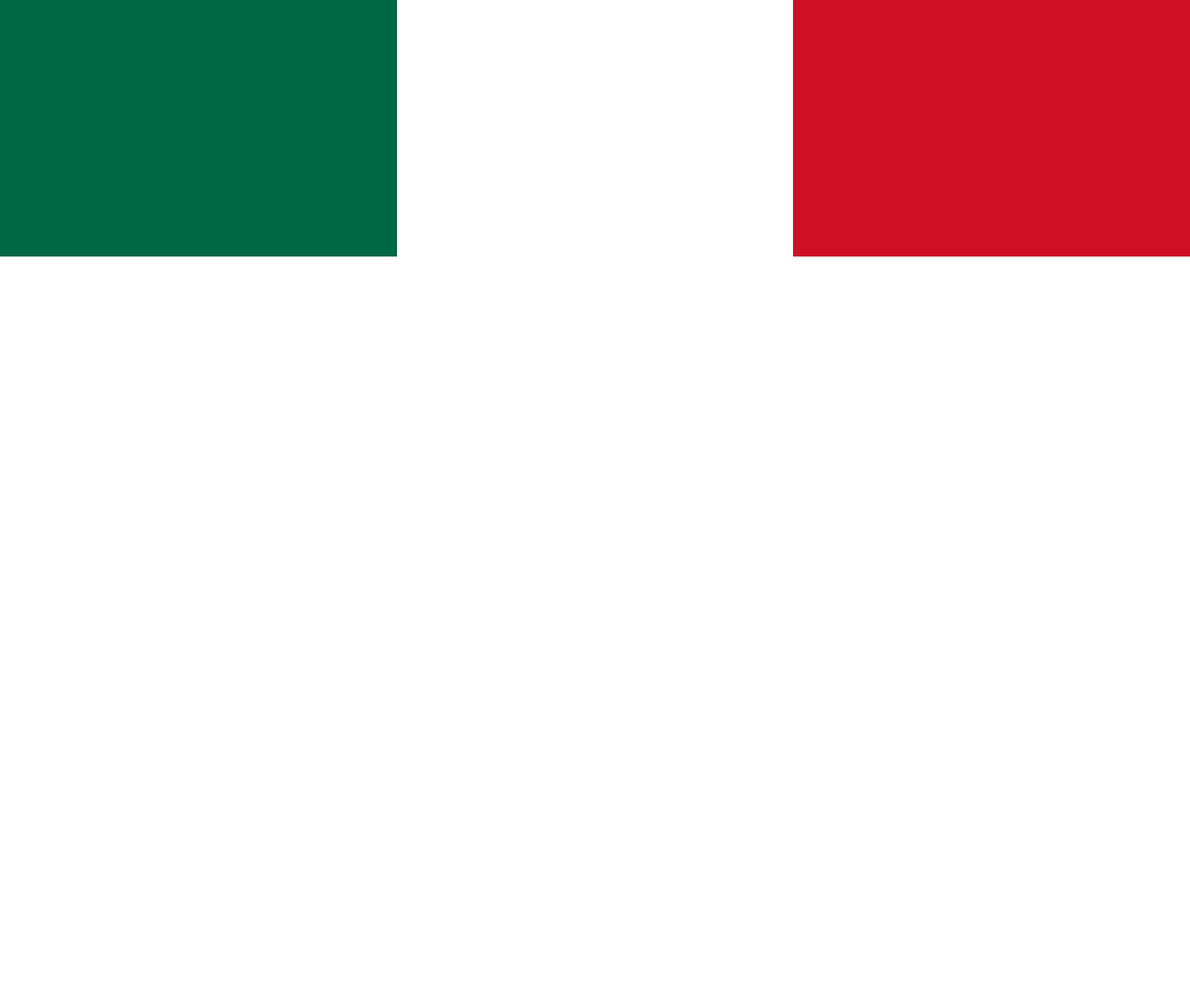
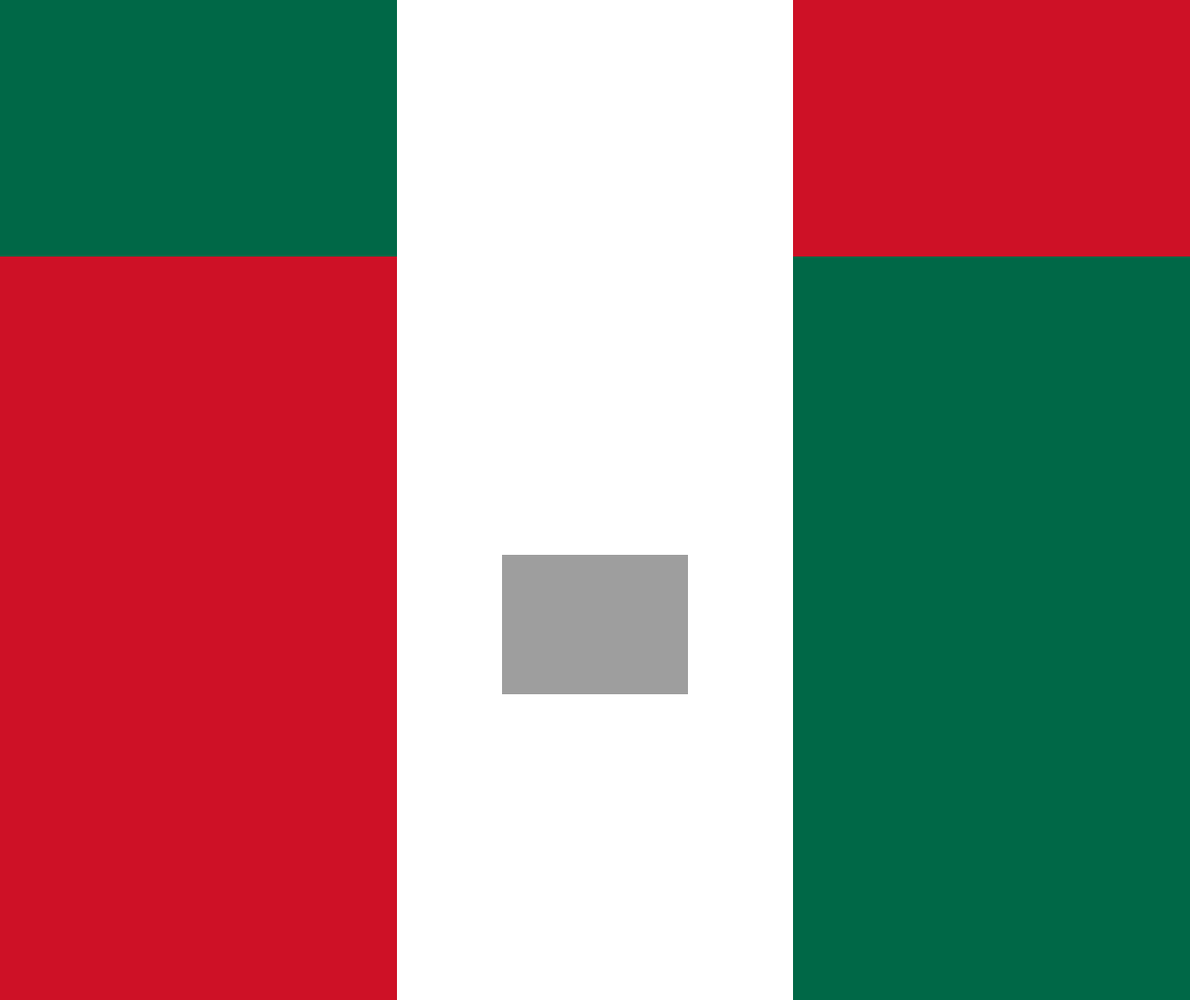
Before and after one commit to Theryde05/NewRepositorio, a plain HTML site: page index.html in a window 1280 px wide. Shown: the part 524-1600 px from the top of the page at 93% size. Before the commit the page ends 800 px from the top, so only its background shows below. Drawn offline with Linux system fonts and the light colour scheme; grey boxes are pictures that could not be loaded.

Commit message:
bandera inversa

```diff
--- a/index.html
+++ b/index.html
@@ -14,5 +14,16 @@
         </div>
         <div class="franja rojo"></div>
     </div>
+
+    <div class="bandera 2">
+        <div class="franja rojo"></div>
+        <div class="franja blanco">
+            <div class="escudo"></div>
+        </div>
+        <div class="franja verde"></div>
+    </div>
+
+
+
 </body>
 </html>
--- a/style.css
+++ b/style.css
@@ -36,3 +36,35 @@ body, html {
     background-size: contain;
     background-repeat: no-repeat;
 }
+
+
+.bandera2 {
+    display: flex;
+    width: 100%;
+    height: 100%;
+
+}
+.franja {
+    width: 33.33%;
+    height: 100%;
+}
+.verde {
+    background-color: #006847;
+}
+.blanco {
+    background-color: #ffffff;
+    display: flex;
+    justify-content: center;
+    align-items: center;
+}
+.rojo {
+    background-color: #ce1126;
+}
+.escudo {
+    margin-top: 10%;
+    width: 200px;
+    height:200px;
+    background-image: url('https://upload.wikimedia.org/wikipedia/commons/thumb/2/2a/Coat_of_arms_of_Mexico.svg/320px-Coat_of_arms_of_Mexico.svg.png');
+    background-size: contain;
+    background-repeat: no-repeat;
+}
```
